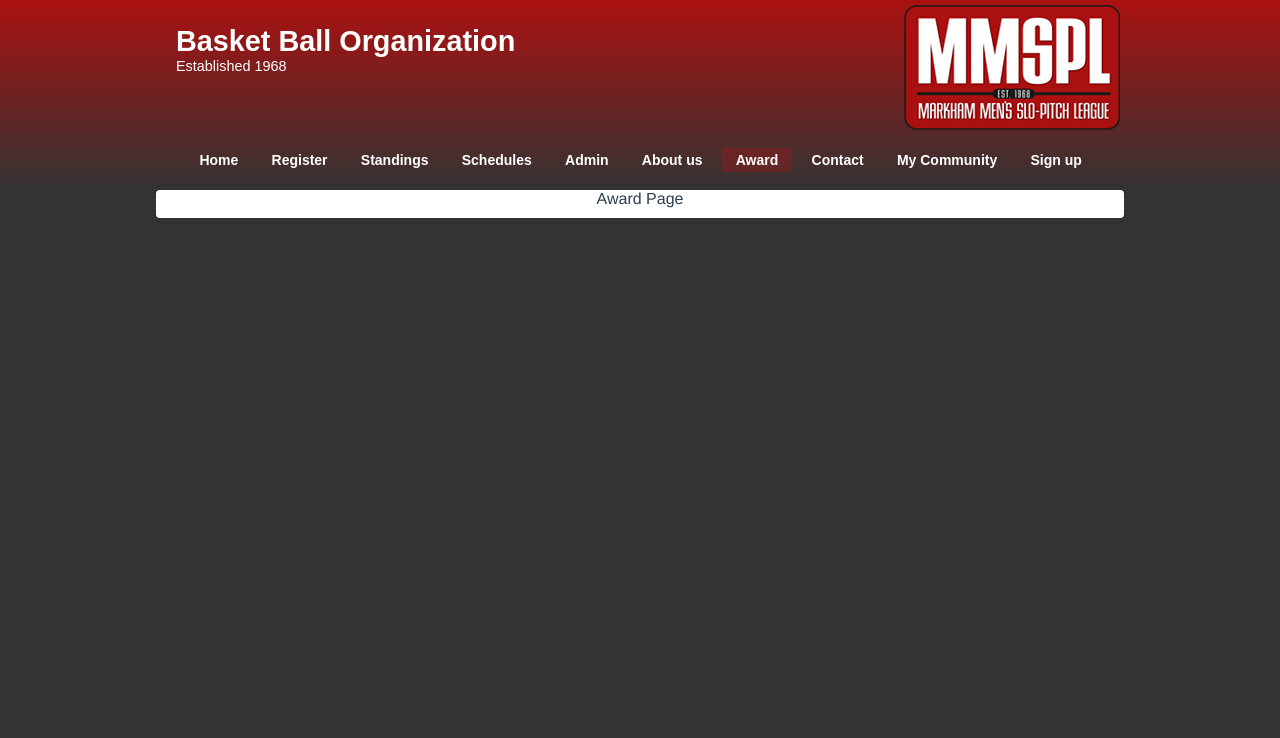
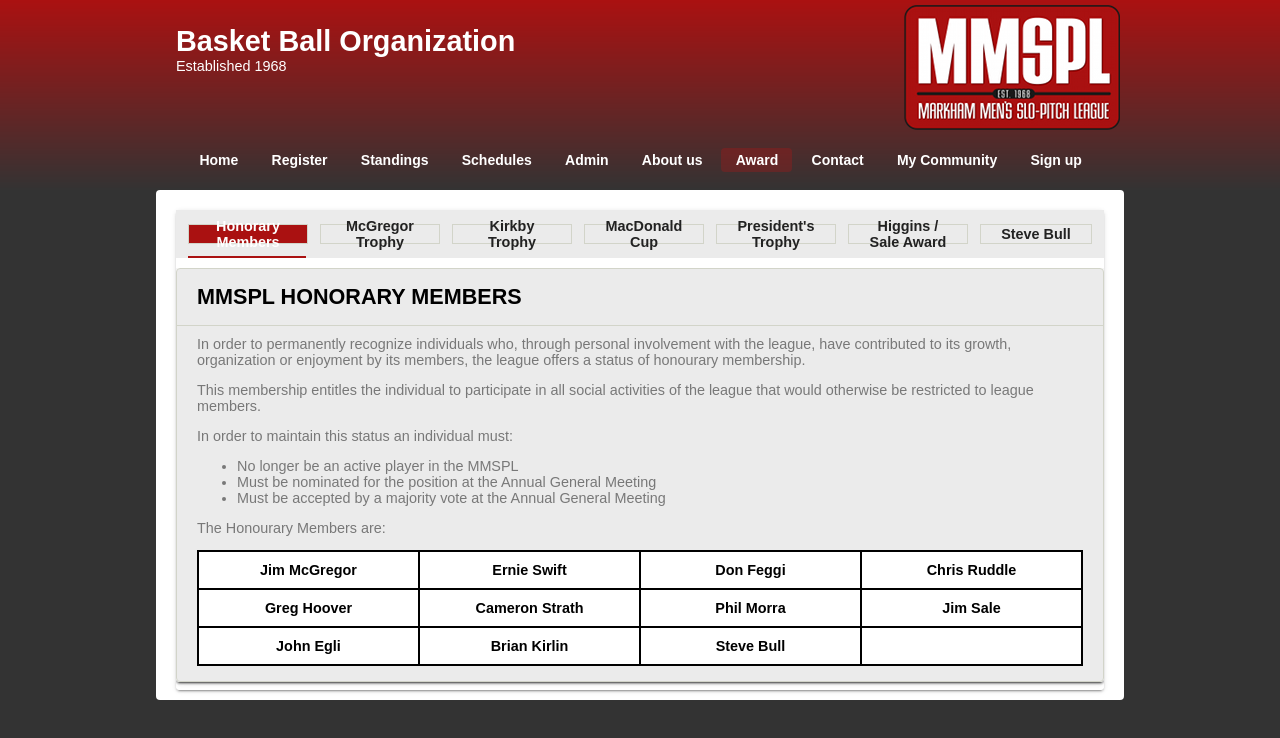
Before and after one commit to FRSummit/Upwork, a Vue app in the folder 1. Shaiket_project_1/shaiket-project/: page /award in a window 1280 px wide. Shown: the top 738 px of the page. Built offline with nearby package versions, Linux system fonts and the light colour scheme.

Commit message:
Award page 1st item slider done

```diff
--- a/1. Shaiket_project_1/shaiket-project/src/views/Award.vue
+++ b/1. Shaiket_project_1/shaiket-project/src/views/Award.vue
@@ -1,12 +1,73 @@
 <template>
   <div class="award">
-    <p>Award Page</p>
+    <div class="content">
+
+  <v-card>
+    <v-tabs v-model="tab" grow>
+      <v-tab v-for="item in items" :key="item">{{ item }}</v-tab>
+    </v-tabs>
+
+    <v-tabs-items v-model="tab" class="v-tab-items">
+      <v-tab-item v-for="item in items" :key="item" class="v-tab-item">
+        <v-card class="v-card">
+          <v-card v-if="item == 'Honorary Members'">
+            <div class="post">
+              <h2 class="title">MMSPL Honorary Members</h2>
+              <div class="entry">
+                <p>In order to permanently recognize individuals who, through personal involvement with the league, have contributed to its growth, organization or enjoyment by its members, the league offers a status of honourary membership.</p>
+                <p>This membership entitles the individual to participate in all social activities of the league that would otherwise be restricted to league members.</p>
+                <p>In order to maintain this status an individual must:</p>
+                <ul>
+                  <li>No longer be an active player in the MMSPL</li>
+                  <li>Must be nominated for the position at the Annual General Meeting</li>
+                  <li>Must be accepted by a majority vote at the Annual General Meeting</li>
+                </ul>
+                <p>The Honourary Members are:</p>
+                <table border="0" cellspacing="0" class="admin">
+                  <tbody>
+                    <tr>
+                      <td><span class="top">Jim McGregor</span></td>
+                      <td><span class="top">Ernie Swift</span></td>
+                      <td><span class="top">Don Feggi</span></td>
+                      <td><span class="top">Chris Ruddle</span></td>
+                    </tr>
+                    <tr>
+                      <td><span class="top">Greg Hoover</span></td>
+                      <td><span class="top">Cameron Strath</span></td>
+                      <td><span class="top">Phil Morra</span></td>
+                      <td><span class="top">Jim Sale</span></td>
+                    </tr>
+                    <tr>
+                      <td><span class="top">John Egli</span></td>
+                      <td><span class="top">Brian Kirlin</span></td>
+                      <td><span class="top">Steve Bull</span></td>
+                      <td><span class="top"></span></td>
+                    </tr>
+                  </tbody>
+                </table>
+              </div>
+            </div>
+          </v-card>
+        </v-card>
+      </v-tab-item>
+    </v-tabs-items>
+  </v-card>
+
+		</div>
   </div>
 </template>
 
 <script>
 export default {
-
+  data() {
+    return {
+      tab: null,
+      items: [
+        'Honorary Members', 'McGregor Trophy', 'Kirkby Trophy', 'MacDonald Cup', 'President\'s Trophy', 'Higgins / Sale Award', 'Steve Bull'
+      ],
+      text: 'My text is here'
+    }
+  }
 }
 </script>
 
@@ -17,4 +78,79 @@ export default {
   overflow: hidden;
   padding-bottom: 10px;
 }
+.content {
+  float: right;
+  width: 948px;
+  padding: 20px 20px 0 0;
+  text-align: left;
+}
+.post {
+  margin-bottom: 8px;
+  background-color: #EBEBEB;
+  border: 1px solid #D2D4C9;
+}
+.post .title {
+  text-transform: uppercase;
+  padding: 15px 20px 15px 20px;
+  color: #000000;
+}
+.post .menu {
+  background-color: #EBEBEB;
+  height: 70px;
+}
+.post .entry {
+  border-top: 1px solid #D2D4C9;
+  padding: 10px 20px 15px 20px;
+  font-size: 14.4px;
+  text-align: left;
+}
+.entry p {
+  margin-bottom: 14px;
+  color: #787878;
+}
+.entry ul {
+  margin-bottom: 14.4px;
+  padding: 0;
+  padding-left: 40px;
+  color: #787878;
+}
+.admin {
+  table-layout: fixed;
+  width: 100%;
+  border-spacing: 0px 0px;
+  border: 1px solid #000000;
+  color: #000000;
+  text-align: center;
+}
+.admin td {
+  padding: 10px;
+  border: 1px solid #000000;
+  background-color: #FFFFFF;
+}
+.admin td span.top {
+  font-weight: bold;
+}
+.v-tabs-items {
+  margin-top: 10px;
+}
+.v-slide-group__content {
+  width: 100%;
+  padding: 14px 6px !important;
+}
+.v-slide-group {
+  height: 70px;
+}
+.v-tab {
+  text-align: left;
+  color: #222 !important;
+  border: 1px solid #D2D4C9;
+  padding: 0 20px;
+  max-width: 120px !important;
+}
+.v-tab--active {
+  color: #FFFFFF !important;
+}
+.v-tabs-bar.v-slide-group--is-overflowing.v-tabs-bar--is-mobile:not(.v-tabs-bar--show-arrows):not(.v-slide-group--has-affixes) .v-slide-group__prev {
+  display: none;
+}
 </style>
```
